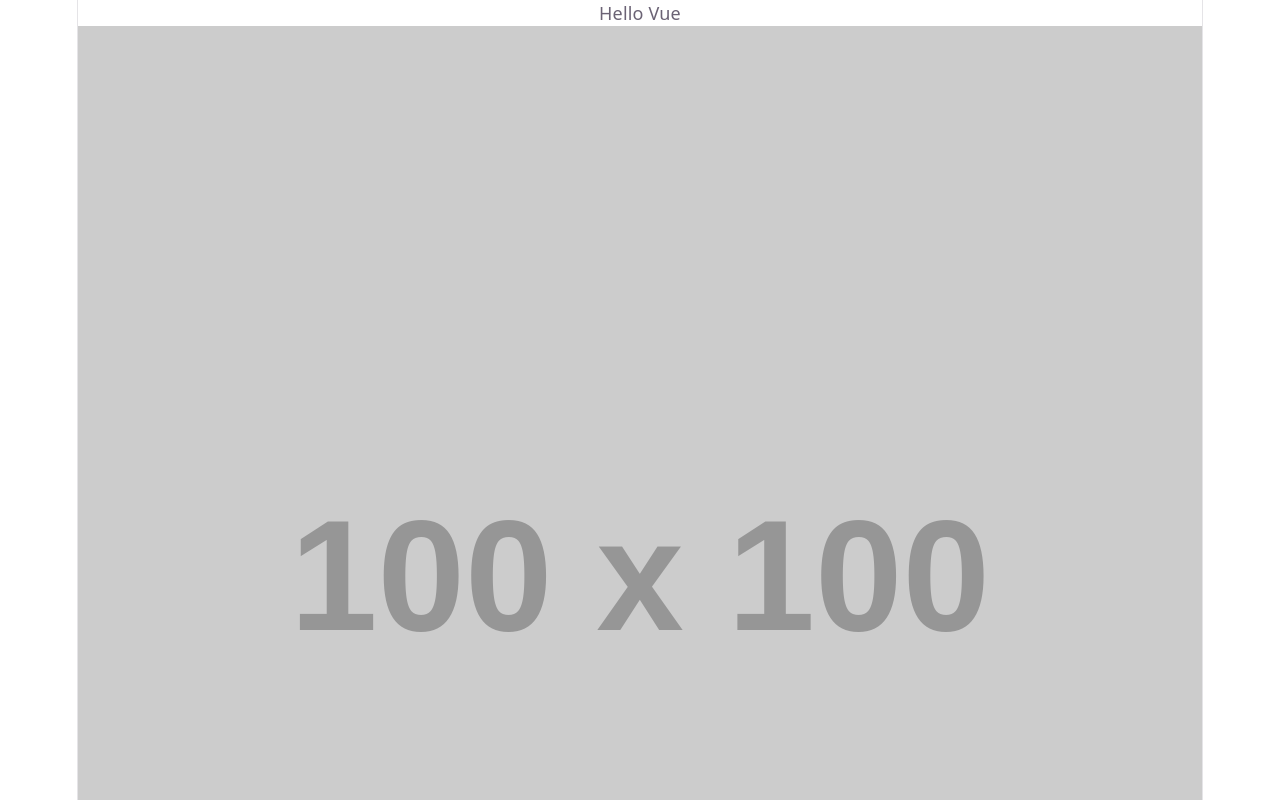
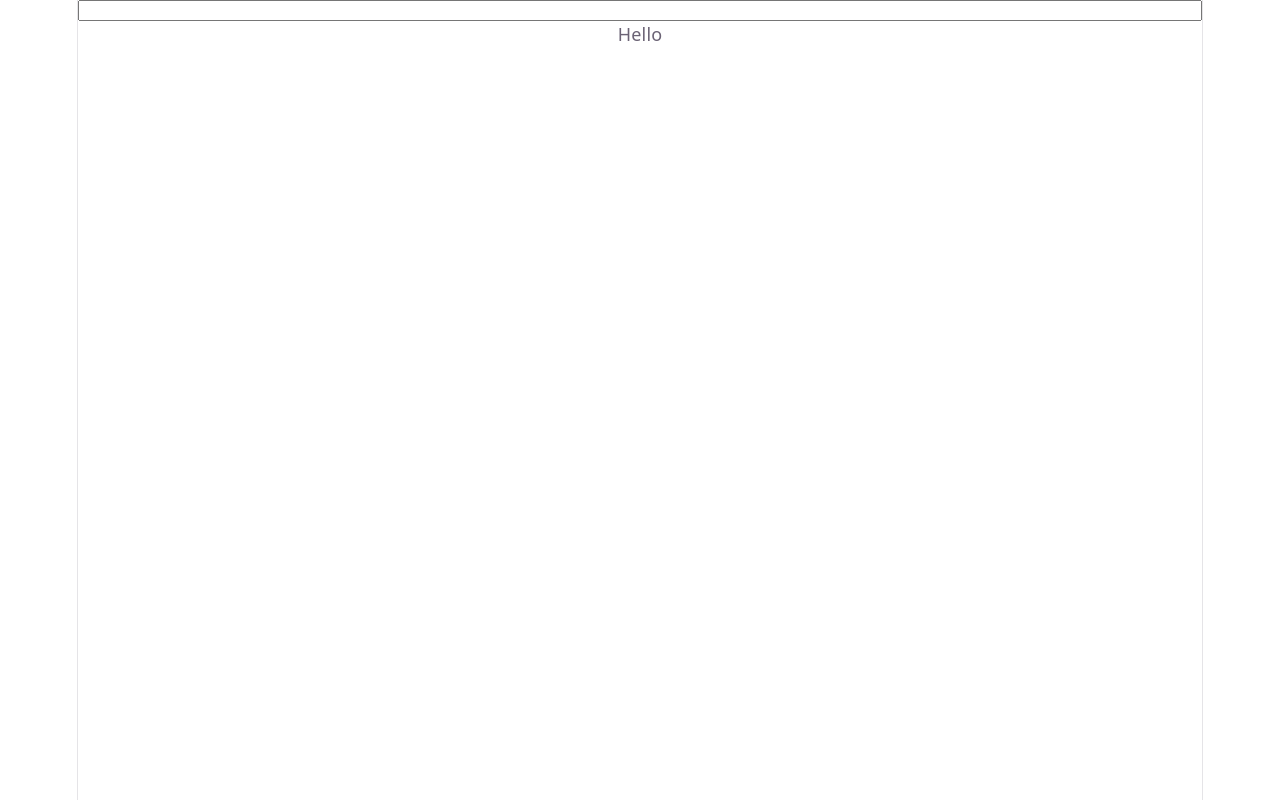
Before and after one commit to Trananh123duong/study-SELLNITY-, a Vue app in the folder VueJS/vue-basic/: page / in a window 1280 px wide. Shown: the top 800 px of the page. Built offline with nearby package versions, Linux system fonts and the light colour scheme.

Commit message:
Data Binding: Two-way Binding

```diff
--- a/VueJS/vue-basic/src/App.vue
+++ b/VueJS/vue-basic/src/App.vue
@@ -1,11 +1,10 @@
 <script setup>
 import { ref } from 'vue';
 
-const message = ref('Hello Vue')
-const imageUrl = ref('https://via.placeholder.com/100')
+const name = ref('')
 </script>
 
 <template>
-  <p>{{ message }}</p>
-  <img :src="imageUrl" />
+  <input v-model="name" />
+  <p>Hello {{ name }}</p>
 </template>
```
